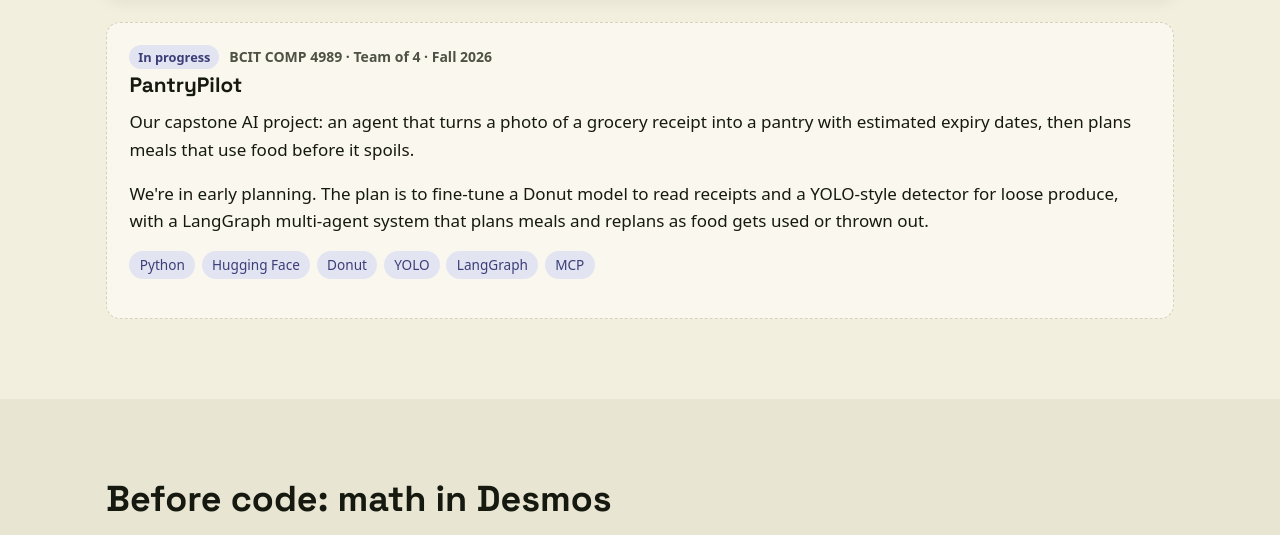
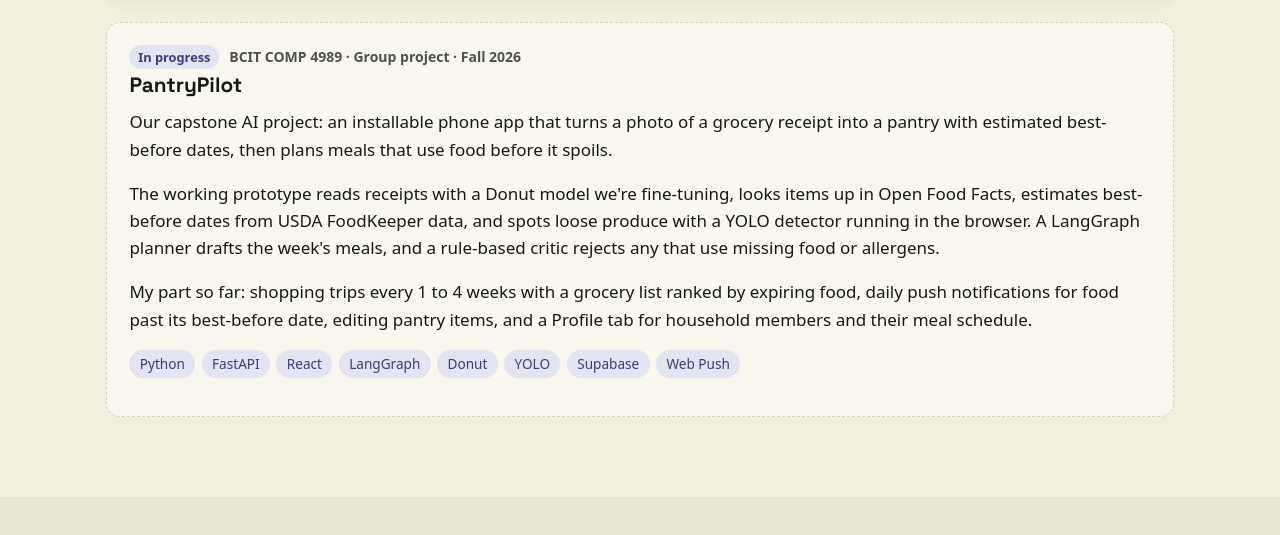
Before and after one commit to JoNoToPo/Portfolio, a plain HTML site: page index.html in a window 1280 px wide. Shown: the part 2881-3416 px from the top of the page. Drawn offline with Linux system fonts and the light colour scheme.

Commit message:
PantryPilot: working prototype and Jonathan's part
Replace "early planning" with what the prototype does now (from the
repo's README and commits) and list the features from Jonathan's own
commits. Team size dropped until confirmed; no code link while the repo
is private.

Co-Authored-By: Claude Opus 5.5 <noreply@anthropic.com>

```diff
--- a/index.html
+++ b/index.html
@@ -214,22 +214,30 @@
             </div>
           </article>
 
-          <!-- Proposal stage only: describe as planned team work, never as built. No individual tasks yet. -->
+          <!-- Working prototype, still in progress (checked against the repo Nov 19 2026). The models and agent are
+               team work; "My part" lists only features from Jonathan's own commits. The repo is private, so no
+               Code link until the team makes it public. -->
           <article class="card project project-upcoming">
             <div class="project-body">
-              <p class="meta"><span class="status-badge">In progress</span> BCIT COMP 4989 · Team of 4 · Fall 2026</p>
+              <p class="meta"><span class="status-badge">In progress</span> BCIT COMP 4989 · Group project · Fall 2026</p>
               <h3>PantryPilot</h3>
               <p>
-                Our capstone AI project: an agent that turns a photo of a grocery receipt into a pantry with estimated
-                expiry dates, then plans meals that use food before it spoils.
+                Our capstone AI project: an installable phone app that turns a photo of a grocery receipt into a pantry
+                with estimated best-before dates, then plans meals that use food before it spoils.
               </p>
               <p>
-                We're in early planning. The plan is to fine-tune a Donut model to read receipts and a YOLO-style
-                detector for loose produce, with a LangGraph multi-agent system that plans meals and replans as food
-                gets used or thrown out.
+                The working prototype reads receipts with a Donut model we're fine-tuning, looks items up in Open Food
+                Facts, estimates best-before dates from USDA FoodKeeper data, and spots loose produce with a YOLO
+                detector running in the browser. A LangGraph planner drafts the week's meals, and a rule-based critic
+                rejects any that use missing food or allergens.
               </p>
-              <ul class="tags" aria-label="Planned technologies">
-                <li>Python</li><li>Hugging Face</li><li>Donut</li><li>YOLO</li><li>LangGraph</li><li>MCP</li>
+              <p>
+                My part so far: shopping trips every 1 to 4 weeks with a grocery list ranked by expiring food, daily
+                push notifications for food past its best-before date, editing pantry items, and a Profile tab for
+                household members and their meal schedule.
+              </p>
+              <ul class="tags" aria-label="Technologies">
+                <li>Python</li><li>FastAPI</li><li>React</li><li>LangGraph</li><li>Donut</li><li>YOLO</li><li>Supabase</li><li>Web Push</li>
               </ul>
             </div>
           </article>
```
